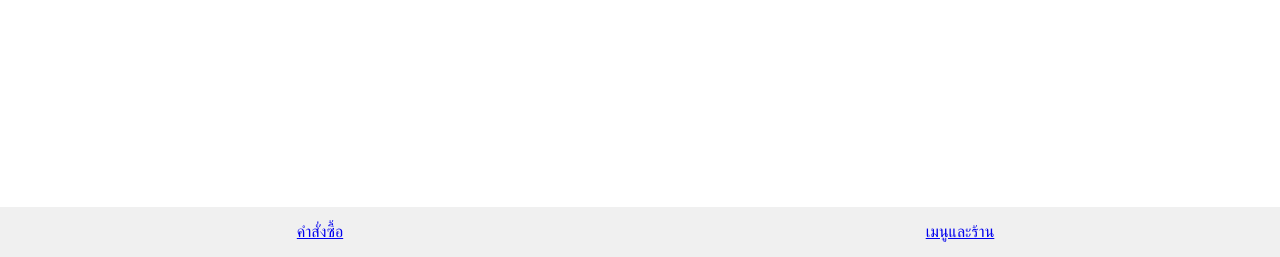
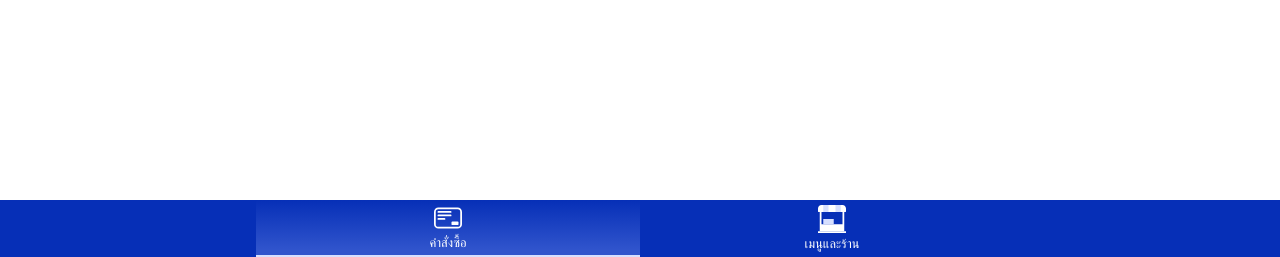
Before and after one commit to NaiNonTH/TheKaijeawProject, a Django app: page /restaurant/orders in a window 1280 px wide. Shown: the part 543-800 px from the top of the page. Run offline with Django 5.2, Linux system fonts and the light colour scheme; data that the repository does not hold is empty.

Commit message:
เพิ่ม indicator ให้กับปุ่มเปลี่ยนหน้า + เปลี่ยนสี component ต่างๆ ให้เข้ากับ theme

```diff
--- a/orders/static/restaurant/main.css
+++ b/orders/static/restaurant/main.css
@@ -4,12 +4,13 @@ body {
 
 nav {
     position: fixed;
+    z-index: 99;
     bottom: 0;
     left: 0;
     right: 0;
 
-    background: #f0f0f0;
-    color: #121212;
+    background: var(--theme-bg);
+    color: var(--theme-cl);
 }
 
 nav ul {
@@ -18,14 +19,43 @@ nav ul {
 
     list-style: none;
     padding: 0;
+
+    max-width: 48rem;
+    margin: auto;
 }
 
 nav li {
     flex: 1;
 }
 
+nav svg {
+    margin: 0.25em auto;
+    width: 1.75rem;
+    height: 1.75rem;
+}
+
 nav a {
     display: block;
-    padding: 1rem;
+    padding: 0.25rem 0;
     text-align: center;
+    text-decoration: none;
+
+    color: inherit;
+    font-size: 0.8em;
 }
+
+nav a:hover {
+    background: var(--theme-bg-lighter);
+}
+
+nav a > * {
+    display: block;
+}
+
+nav li[aria-current="true"] a {
+    border-bottom: 2px solid var(--theme-bg-lightest);
+    background: linear-gradient(
+        #0000,
+        var(--theme-bg-lighter) 90%
+    );
+}
--- a/orders/templates/restaurant-nav.html
+++ b/orders/templates/restaurant-nav.html
@@ -1,10 +1,18 @@
 <nav>
     <ul>
-        <li>
-            <a href="{% url 'orders_page' %}">คำสั่งซื้อ</a>
-        </li>
-        <li>
-            <a href="{% url 'restaurant_menu_page' %}">เมนูและร้าน</a>
-        </li>
+        {% with this_url=request.resolver_match.url_name %}
+            <li {% if this_url == 'orders_page' %}aria-current="true"{% endif %}>
+                <a href="{% url 'orders_page' %}">
+                    <svg viewBox="0 0 16 16" xmlns="http://www.w3.org/2000/svg"><rect style="fill:none;stroke:var(--theme-cl);stroke-width:1;stroke-linecap:round;stroke-dasharray:none;stroke-opacity:1" width="11" height="15" x="2.5" y="-15.5" ry="2" rx="2" transform="rotate(90)"/><path style="fill:none;stroke:var(--theme-cl);stroke-width:1;stroke-linecap:round;stroke-dasharray:none;stroke-opacity:1" d="M2.5 4.5h7m-7 2h7m-7 2H6"/><rect style="fill:var(--theme-cl);fill-opacity:1;stroke:none;stroke-width:1;stroke-linecap:round;stroke-dasharray:none;stroke-opacity:1" width="4" height="2" x="10" y="10" ry=".5" rx=".5"/></svg>
+                    <span>คำสั่งซื้อ</span>
+                </a>
+            </li>
+            <li {% if this_url == 'restaurant_menu_page' %}aria-current="true"{% endif %}>
+                <a href="{% url 'restaurant_menu_page' %}">
+                    <svg viewBox="0 0 16 16" xmlns="http://www.w3.org/2000/svg"><path style="fill:var(--theme-cl);stroke-width:.999995;stroke-linecap:round" d="M1 1v14h14V1zm1 3h12v7H2z"/><path style="fill:var(--theme-cl);stroke-linecap:round" d="M2 0h12c1.108 0 2 .892 2 2v1.5a.5.5 135 0 1-.5.5H.5a.5.5 45 0 1-.5-.5V2C0 .892.892 0 2 0"/><path style="fill:var(--theme-cl);stroke-width:1;stroke-linecap:round" d="M0 15h16v1H0z"/><path style="fill:var(--theme-bg-lightest);fill-opacity:1;stroke-width:.999997;stroke-linecap:round" d="M3 8h6v3H3z"/><path style="fill:var(--theme-bg-lightest);fill-opacity:1;stroke-width:1;stroke-linecap:round" d="M3 0h3v4H3zm7 0h3v4h-3z"/></svg>
+                    <span>เมนูและร้าน</span>
+                </a>
+            </li>
+        {% endwith %}
     </ul>
 </nav>
```
Also changed, not shown: orders/static/restaurant/orderspage.css (+11 -10 lines).
